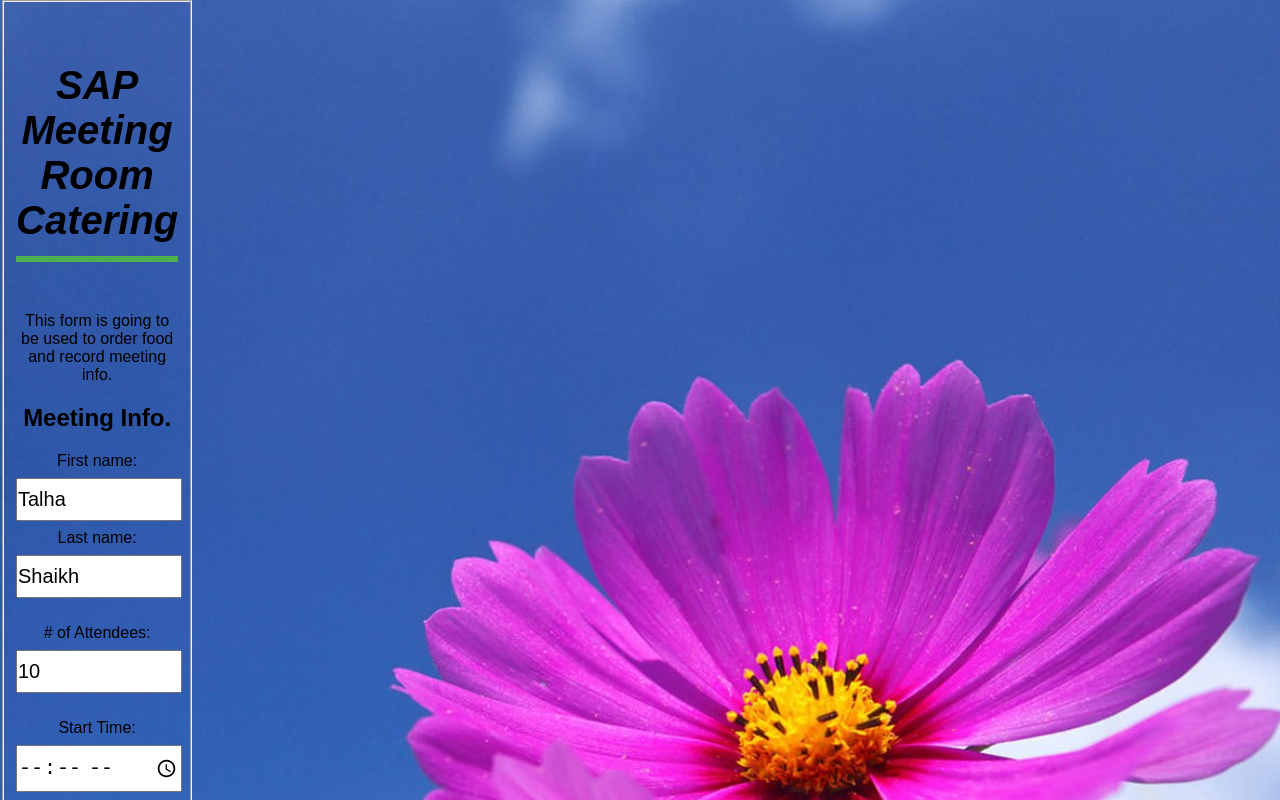
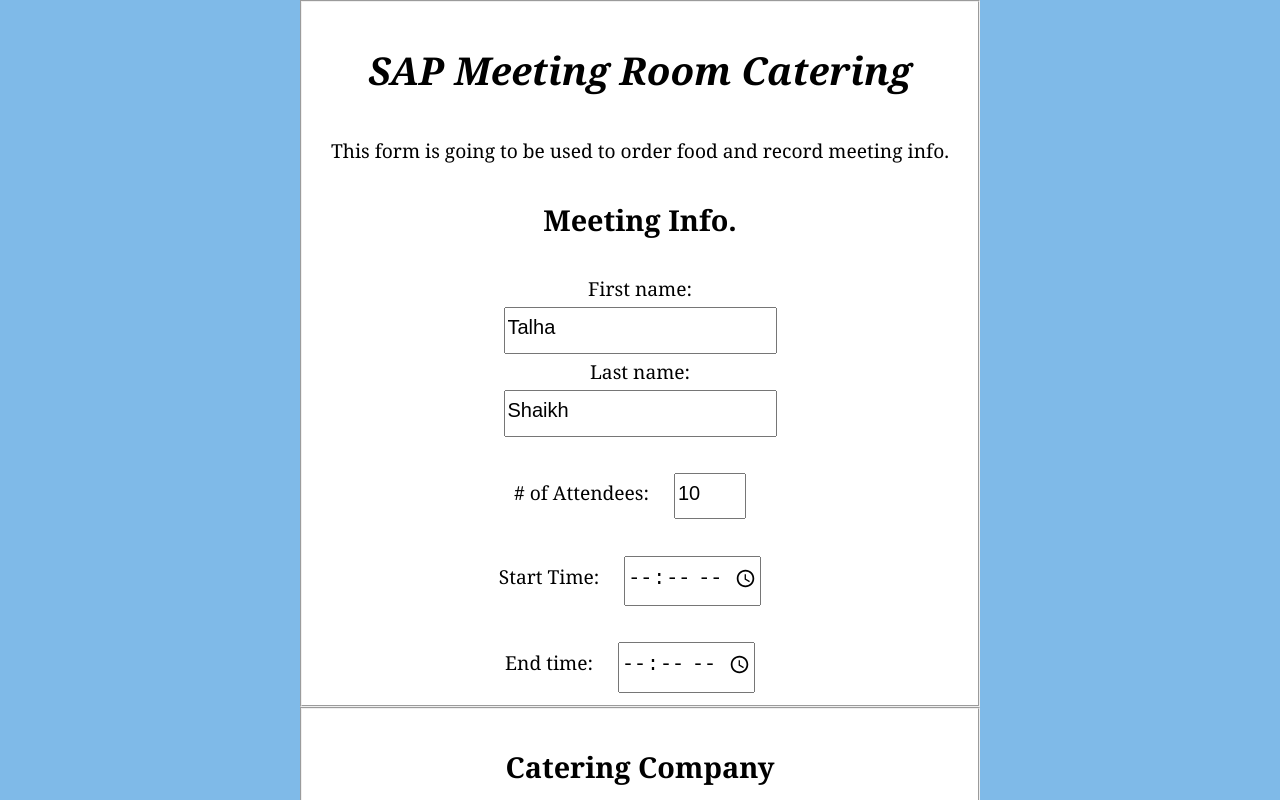
Before and after one commit to Amarygdala/IrisTest, a plain HTML site: page SAP Catering Form.html in a window 1280 px wide. Shown: the top 800 px of the page. Drawn offline with Linux system fonts and the light colour scheme.

Commit message:
Update SAP Catering Form.html

```diff
--- a/SAP Catering Form.html
+++ b/SAP Catering Form.html
@@ -1,6 +1,6 @@
 <!DOCTYPE html>
 <html>
-<link href="style.css" rel="stylesheet" type="text/css">
+<link href="style2.css" rel="stylesheet" type="text/css">
 <body>
 
 <form action="/action_page.php">
```
